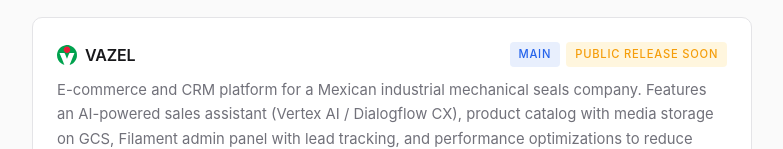
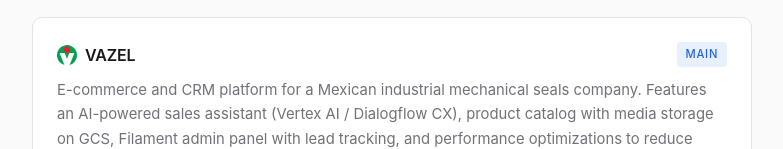
Before and after one commit to oscarvillarrealc/oscarvillarrealc.github.io, an Astro site: page / in a window 1280 px wide. Shown: the part 881-1030 px from the top of the page, without its empty margins (248-1031 px from the left). Built offline with nearby package versions, Linux system fonts and the light colour scheme; Astro itself is replaced by a stand-in of ours.

Commit message:
Update index.astro

```diff
--- a/src/pages/index.astro
+++ b/src/pages/index.astro
@@ -423,9 +423,6 @@ import Layout from '../layouts/Layout.astro';
             <span class="project-label">
               <span data-lang="en">Main</span><span data-lang="es">Principal</span>
             </span>
-            <span class="project-label" style="background:rgba(251,191,36,0.15);color:#f59e0b;">
-              <span data-lang="en">Public release soon</span><span data-lang="es">Lanzamiento público pronto</span>
-            </span>
           </div>
         </div>
         <p class="project-desc" data-lang="en">
```
